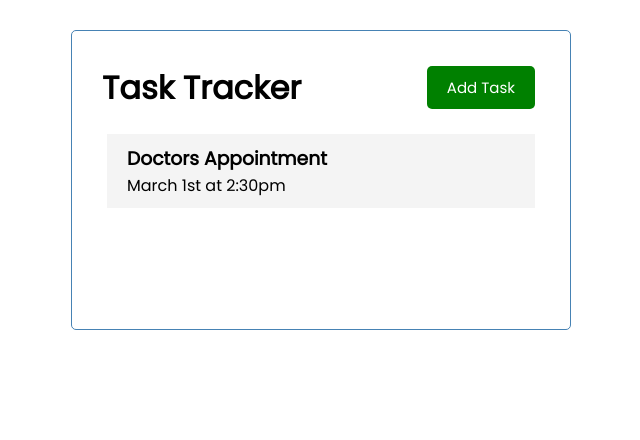
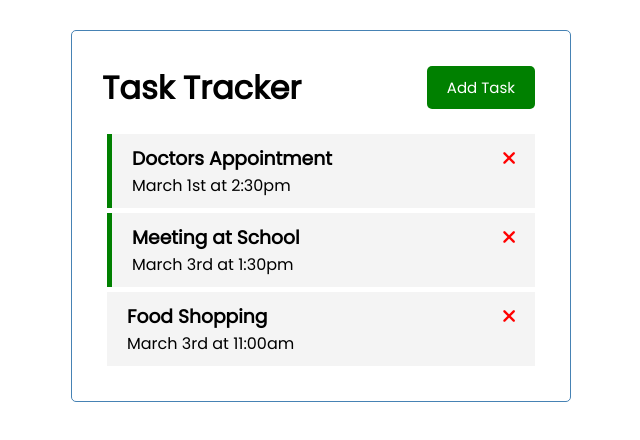
Before and after one commit to lkagan/vue-crash-2021, a Vue app: page / in a window 1280 px wide. Shown: the top 440 px of the page, without its empty margins (319-959 px from the left). Built offline with nearby package versions, Linux system fonts and the light colour scheme.

Commit message:
Emit events

```diff
--- a/public/index.html
+++ b/public/index.html
@@ -5,6 +5,7 @@
     <meta http-equiv="X-UA-Compatible" content="IE=edge">
     <meta name="viewport" content="width=device-width,initial-scale=1.0">
     <link rel="icon" href="<%= BASE_URL %>favicon.ico">
+    <link rel="stylesheet" href="https://cdnjs.cloudflare.com/ajax/libs/font-awesome/6.2.1/css/all.min.css" integrity="sha512-MV7K8+y+gLIBoVD59lQIYicR65iaqukzvf/nwasF0nqhPay5w/9lJmVM2hMDcnK1OnMGCdVK+iQrJ7lzPJQd1w==" crossorigin="anonymous" referrerpolicy="no-referrer" />
     <title><%= htmlWebpackPlugin.options.title %></title>
   </head>
   <body>
--- a/src/App.vue
+++ b/src/App.vue
@@ -1,7 +1,7 @@
 <template>
   <div class="container">
     <Header title="Task Tracker"></Header>
-    <Tasks :tasks="tasks"/>
+    <Tasks :tasks="tasks" @delete-task="deleteTask" />
   </div>
 </template>
 
@@ -18,6 +18,12 @@ export default {
     }
   },
 
+  methods: {
+    deleteTask(id) {
+      this.tasks = this.tasks.filter(task => task.id != id);
+    }
+  },
+
   created() {
     this.tasks = [
       {
@@ -25,6 +31,18 @@ export default {
         text: 'Doctors Appointment',
         day: 'March 1st at 2:30pm',
         reminder: true
+      },
+      {
+        id: 2,
+        text: 'Meeting at School',
+        day: 'March 3rd at 1:30pm',
+        reminder: true
+      },
+      {
+        id: 3,
+        text: 'Food Shopping',
+        day: 'March 3rd at 11:00am',
+        reminder: false
       }
     ]
   },
--- a/src/components/Task.vue
+++ b/src/components/Task.vue
@@ -1,7 +1,10 @@
 <template>
-  <div class="task">
-    <h3>{{ task.text }}</h3>
-    <p>{{  task.day }}</p>
+  <div :class="[task.reminder ? 'reminder' : '', 'task']">
+    <h3>
+      {{ task.text }}
+      <i @click="onDelete(task.id)" class="fas fa-times"></i>
+    </h3>
+    <p>{{ task.day }}</p>
   </div>
 </template>
 
@@ -10,6 +13,11 @@ export default {
   name: "Task",
   props: {
     task: Object
+  },
+  methods: {
+    onDelete(id) {
+      this.$emit('delete-task', id)
+    }
   }
 }
 </script>
--- a/src/components/Tasks.vue
+++ b/src/components/Tasks.vue
@@ -1,6 +1,6 @@
 <template>
   <div v-for="task in tasks">
-    <Task :task="task" />
+    <Task @delete-task="$emit('delete-task', task.id)" :task="task" />
   </div>
 </template>
 
```
Also changed, not shown: 2 other files (tests, documents, lock files or other folders).
